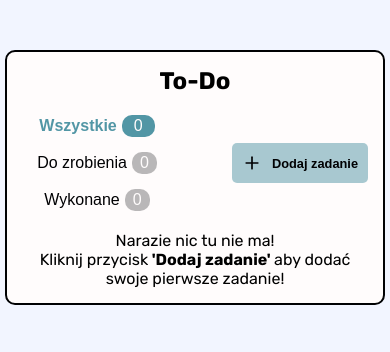
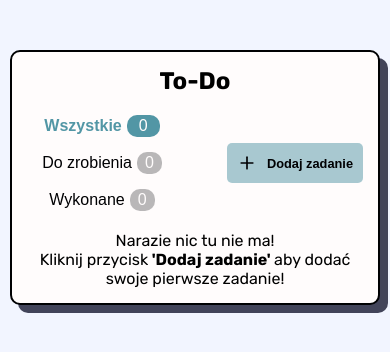
Before and after one commit to bol0o/bit-entry-todo, a Next.js app: page / in a window 390 px wide. Shown: the top 352 px of the page. Built offline with nearby package versions, Linux system fonts and the light colour scheme.

Commit message:
Add box shadow on form

```diff
--- a/components/MainForm/MainForm.scss
+++ b/components/MainForm/MainForm.scss
@@ -8,9 +8,12 @@
         margin-bottom: 30px;
         border-radius: 10px;
         padding: 15px;
+        -webkit-box-shadow: 8px 8px 0px 0px rgba(66, 68, 90, 1);
+        -moz-box-shadow: 8px 8px 0px 0px rgba(66, 68, 90, 1);
+        box-shadow: 8px 8px 0px 0px rgba(66, 68, 90, 1);
 
         @media screen and (max-width: 600px) {
-            margin-inline: 5px;
+            margin-inline: 10px;
         }
 
         &__heading {
```
